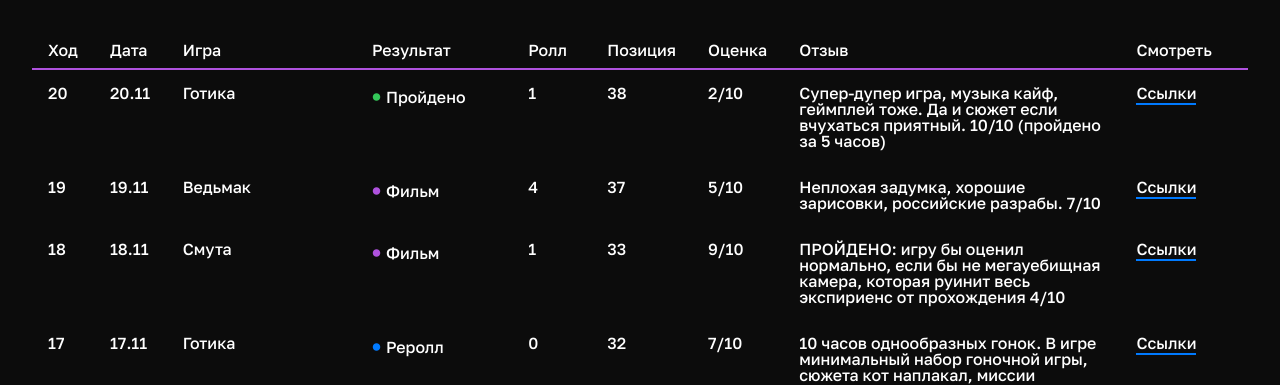
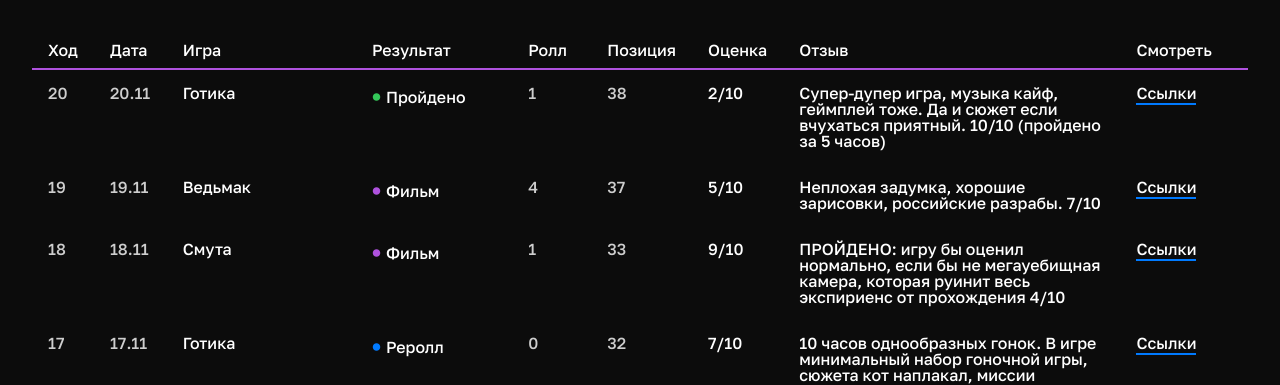
Before and after one commit to i7d3v3l0p3r/aukus-frontend, a React (Create React App) app: page /players/lasqa in a window 1280 px wide. Shown: the part 368-753 px from the top of the page. Built offline with nearby package versions, Linux system fonts and the light colour scheme.

Commit message:
Add grey color to player table

```diff
--- a/src/pages/player/PlayerPage.tsx
+++ b/src/pages/player/PlayerPage.tsx
@@ -62,6 +62,8 @@
 
   const aukus1games = aukus1Games[player.url_handle]
   const aukus2games = aukus2Games[player.url_handle]
+
+  const greyColor = '#CECECE'
 
   return (
     <Box>
@@ -146,14 +148,22 @@
             {playerMoves.map((move, index) => {
               return (
                 <TableRow>
-                  <TableCell>{playerMoves.length - index}</TableCell>
-                  <TableCell>{formatDate(move.created_at)}</TableCell>
+                  <TableCell style={{ color: greyColor }}>
+                    {playerMoves.length - index}
+                  </TableCell>
+                  <TableCell style={{ color: greyColor }}>
+                    {formatDate(move.created_at)}
+                  </TableCell>
                   <TableCell>{move.item_title}</TableCell>
                   <TableCell>
                     <MoveTypeItem move={move.type} />
                   </TableCell>
-                  <TableCell>{move.dice_roll}</TableCell>
-                  <TableCell>{move.cell_to}</TableCell>
+                  <TableCell style={{ color: greyColor }}>
+                    {move.dice_roll}
+                  </TableCell>
+                  <TableCell style={{ color: greyColor }}>
+                    {move.cell_to}
+                  </TableCell>
                   <TableCell>{move.item_rating}/10</TableCell>
                   <TableCell>{move.item_review}</TableCell>
                   <TableCell>
```
